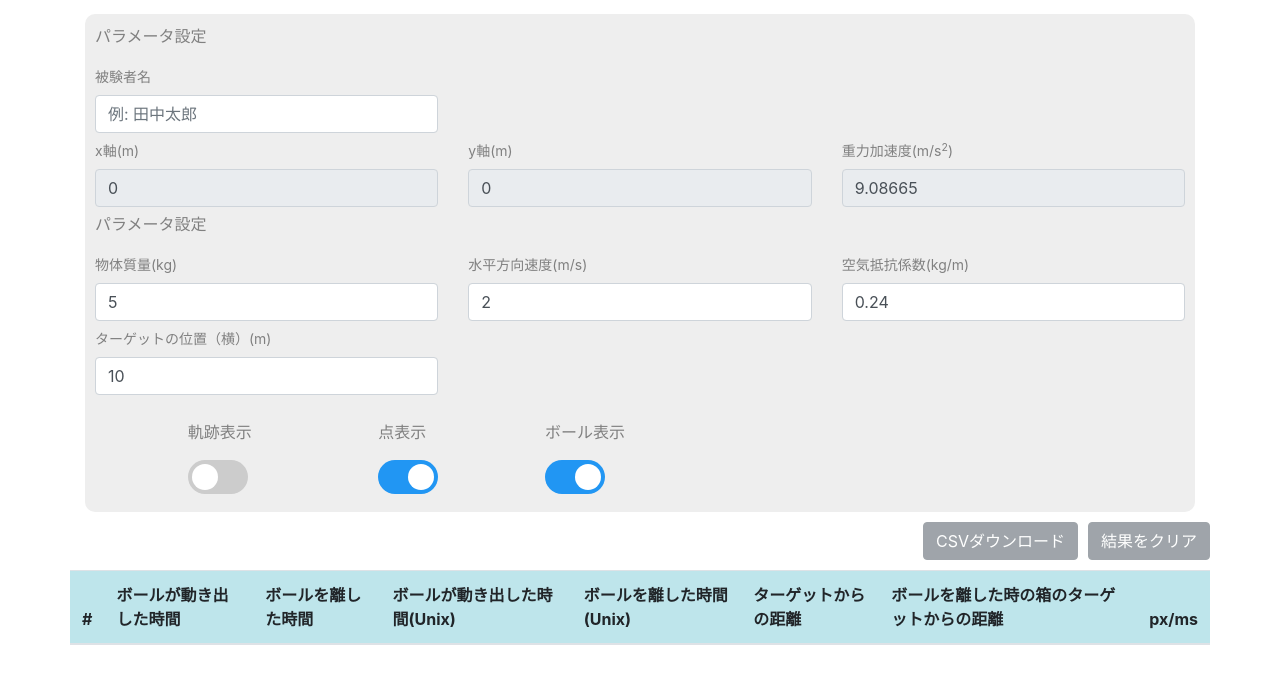
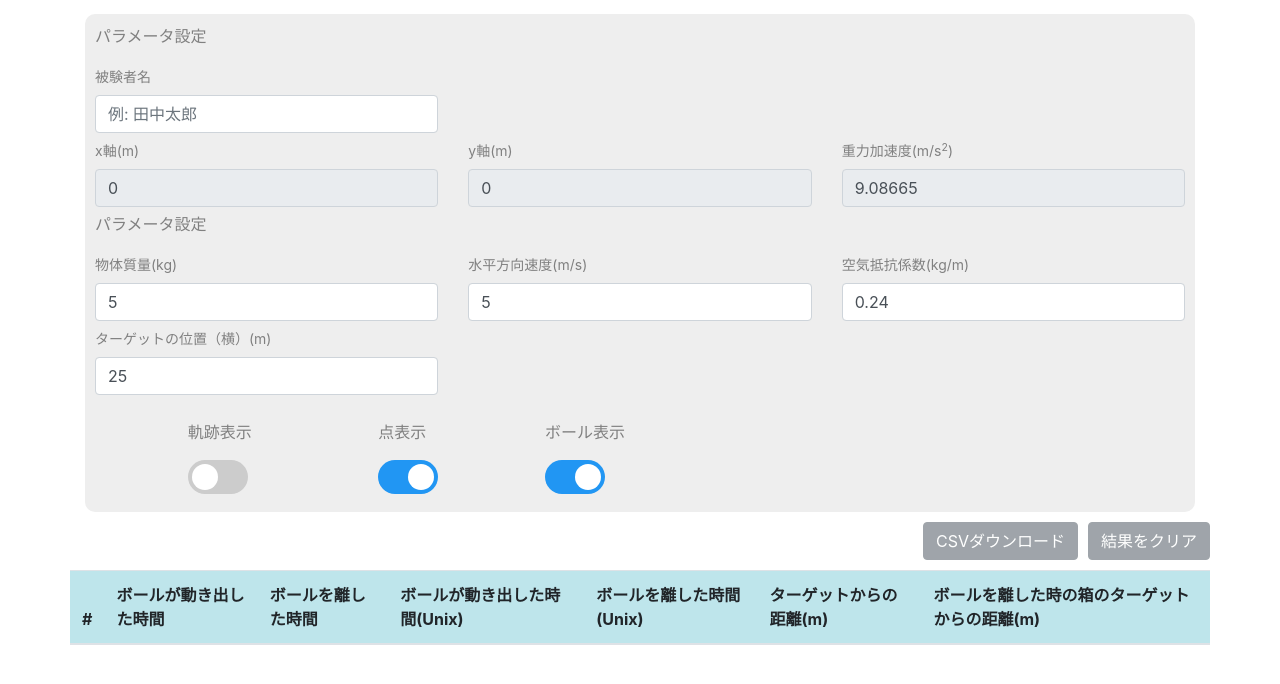
Before and after one commit to yujikawa/physical-simulation, a plain HTML site: page index.html in a window 1280 px wide. Shown: the part 62-746 px from the top of the page. Drawn offline with Linux system fonts and the light colour scheme.

Commit message:
csvの出力部分の調整

```diff
--- a/assets/js/script.js
+++ b/assets/js/script.js
@@ -4,17 +4,16 @@ var ctx = canvas.getContext("2d");
 var startX = 0;
 var startY = 0;
 
-
 new Vue({
     el: "#app",
     data: {
         width: window.innerWidth,
         height: window.innerHeight,
-        fieldX: 20, //(m)
-        fieldY: 20, //(m)
-        targetPosition: 10, //(m)
-        canvasWidth: this.fieldX * 30 + 'px',
-        canvasHeight: this.fieldY * 30 + 'px',
+        fieldX: 30, //(m)
+        fieldY: 30, //(m)
+        canvasWidth: '200px',
+        canvasHeight: '200px',
+        targetPosition: 25, //(m)
         anime: false,
         animeDisplay: "none",
         params: true,
@@ -25,14 +24,10 @@ new Vue({
         y: startY, // y軸
         g: 9.08665, // 重力加速度(m/s^2)
         m: 5, // 質量(kg)
-        vx: 2.0, // 水平速度(m/s)
+        vx: 5.0, // 水平速度(m/s)
         vy: 0.0, // 垂直速度
         t: 0.15, // 時間
         k: 0.24, // 空気抵抗係数(kg/m)
-        ax: 0.0,
-        ay: 9.08665,
-        targetX: canvas.width / 2,
-        targetY: canvas.height,
         mode: false,
         isLine: true,
         isBall: true,
@@ -51,9 +46,12 @@ new Vue({
         isMouseUp: false
     },
     created: function() {
-        // this.canvasWidth = this.width + 'px';
-        // this.canvasHeight = (this.height - 60) + 'px';
+        this.canvasWidth = (20 * this.fieldX) + 'px';
+        this.canvasHeight = (20 * this.fieldY) +  'px';
         // start地点の描画
+        console.log(this.canvasWidth);
+        console.log(this.canvasHeight);
+
         this.ctx.clearRect(0, 0, this.canvas.width, this.canvas.height);
         this.ctx.beginPath();
         this.ctx.arc(this.x, this.y, 5, 0, Math.PI * 2, false);
@@ -128,7 +126,7 @@ new Vue({
             var elapsed_time = (current_time - this.yStartTime) / 1000;
             this.y = (this.m/this.k) * Math.log ( Math.cosh( elapsed_time / Math.sqrt( this.m/(this.g * this.k) ) ) );
 
-            if ((this.y/this.fieldY)* this.height > this.canvas.height) {
+            if ((this.y/this.fieldY)* this.canvas.height > this.canvas.height) {
                 cancelAnimationFrame(this.requestAnimationHFrameId);
                 cancelAnimationFrame(this.requestAnimationVFrameId);
                 // 検証結果を追加
@@ -137,9 +135,8 @@ new Vue({
                     this.fallTime,
                     this.startUnixTime,
                     this.fallUnixTime,
-                    this.x - this.targetX,
-                    this.fallBoxX - this.targetX,
-                    (this.fallBoxX - startX) / (this.fallUnixTime - this.startUnixTime)
+                    this.x - this.targetPosition,
+                    this.fallBoxX - this.targetPosition,
                 ]);
                 return;
             }
@@ -148,7 +145,7 @@ new Vue({
         draw(moveFunc) {
             // 描画実行関数
             this.target();
-            if ((this.y/this.fieldY)* this.height > this.canvas.height) {
+            if ((this.y/this.fieldY)* this.canvas.height > this.canvas.height) {
                 cancelAnimationFrame(this.requestAnimationHFrameId);
                 cancelAnimationFrame(this.requestAnimationVFrameId);
             } else {
@@ -173,12 +170,11 @@ new Vue({
             cancelAnimationFrame(this.requestAnimationFrameId);
         },
         ball() {
+            // ボールの設定
             if (this.isBall) {
                 this.ctx.beginPath();
-                this.ctx.arc((this.x/this.fieldX) * this.width, (this.y/this.fieldY)* this.height, 5, 0, Math.PI * 2, false);
-                // this.ctx.arc((this.x/fieldX) * this.width, this.y,  5, 0, Math.PI * 2, false);
-
-                this.ctx.fillStyle = "rgba(0, 0, 0, 0.8)";
+                this.ctx.arc((this.x/this.fieldX) * this.canvas.width, (this.y/this.fieldY)* this.canvas.height, 5, 0, Math.PI * 2, false);
+                this.ctx.fillStyle = "rgba(0, 128, 0, 0.8)";
                 this.ctx.fill();
                 this.ctx.closePath();
             }
@@ -201,8 +197,8 @@ new Vue({
         box() {
             // 箱
             this.ctx.beginPath();
-            this.ctx.strokeRect((this.x/this.fieldX) * this.width - 10, (0/this.fieldY)* this.height - 10, 20, 20);
-            this.ctx.fillStyle = "rgba(0, 0, 0, 0.8)";
+            this.ctx.strokeRect((this.x/this.fieldX) * this.canvas.width - 10, (0/this.fieldY)* this.canvas.height - 10, 20, 20);
+            this.ctx.fillStyle = "rgba(0, 0, 0, 0.2)";
             this.ctx.fill();
             this.ctx.closePath();
         },
@@ -230,7 +226,7 @@ new Vue({
         },
         formatCsv() {
             // CSVフォーマット関数
-            let content = "ボールが動き出した時間,ボールを離した時間,ボールが動き出した時間(Unix),ボールを離した時間(Unix),ターゲットからの距離,ボールを離した時のターゲットからの箱の距離,px/ms\n";
+            let content = "ボールが動き出した時間,ボールを離した時間,ボールが動き出した時間(Unix),ボールを離した時間(Unix),ターゲットからの距離,ボールを離した時のターゲットからの箱の距離\n";
             for (let i in this.histories) {
                 if (content === "") {
                     content = this.histories[i].join(",") + "\n";
--- a/index.html
+++ b/index.html
@@ -44,7 +44,7 @@
 
     <!-- Animation -->
     <div class="anime" v-bind:style="{ display: animeDisplay }">
-      <canvas id="canvas" width=400 height=400 class="canvas"
+      <canvas id="canvas" class="canvas"
       v-bind:style="{ width: canvasWidth, height: canvasHeight }"
       ></canvas>
     </div>
@@ -108,6 +108,14 @@
                   <label>ターゲットの位置（横）(m)</label>
                   <input id="targetPosition" v-model="targetPosition" class="form-control form" type="number" min=1 max="canvas.width">
                 </div>
+                <!-- <div class="col-sm-4">
+                  <label>スクリーン横軸の大きさ(m)</label>
+                  <input id="fieldX" v-model="fieldX" class="form-control form" type="number" min=1 max="canvas.width">
+                </div>
+                <div class="col-sm-4">
+                  <label>スクリーン縦軸の大きさ(m)</label>
+                  <input id="fieldY" v-model="fieldY" class="form-control form" type="number" min=1 max="canvas.width">
+                </div> -->
               </div>
 
             <div class="button-panel">
@@ -175,9 +183,8 @@
                 <th scope="col">ボールを離した時間</th>
                 <th scope="col">ボールが動き出した時間(Unix)</th>
                 <th scope="col">ボールを離した時間(Unix)</th>
-                <th scope="col">ターゲットからの距離</th>
-                <th scope="col">ボールを離した時の箱のターゲットからの距離</th>
-                <th scope="col">px/ms</th>
+                <th scope="col">ターゲットからの距離(m)</th>
+                <th scope="col">ボールを離した時の箱のターゲットからの距離(m)</th>
 
               </tr>
             </thead>
@@ -190,7 +197,6 @@
                 <td>{{ h[3] }}</td>
                 <td>{{ h[4] }}</td>
                 <td>{{ h[5] }}</td>
-                <td>{{ h[6] }}</td>
               </tr>
 
             </tbody>
```
